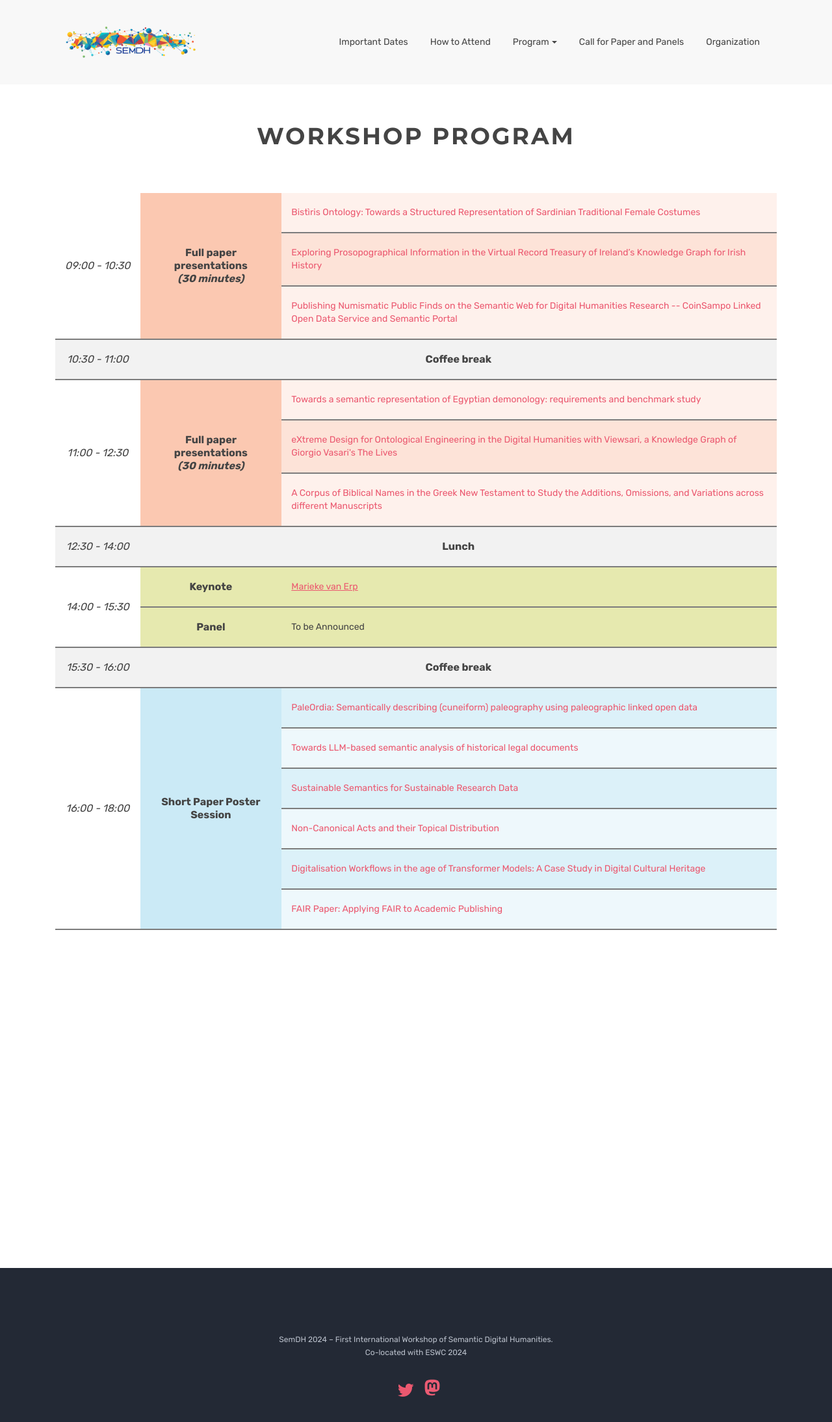
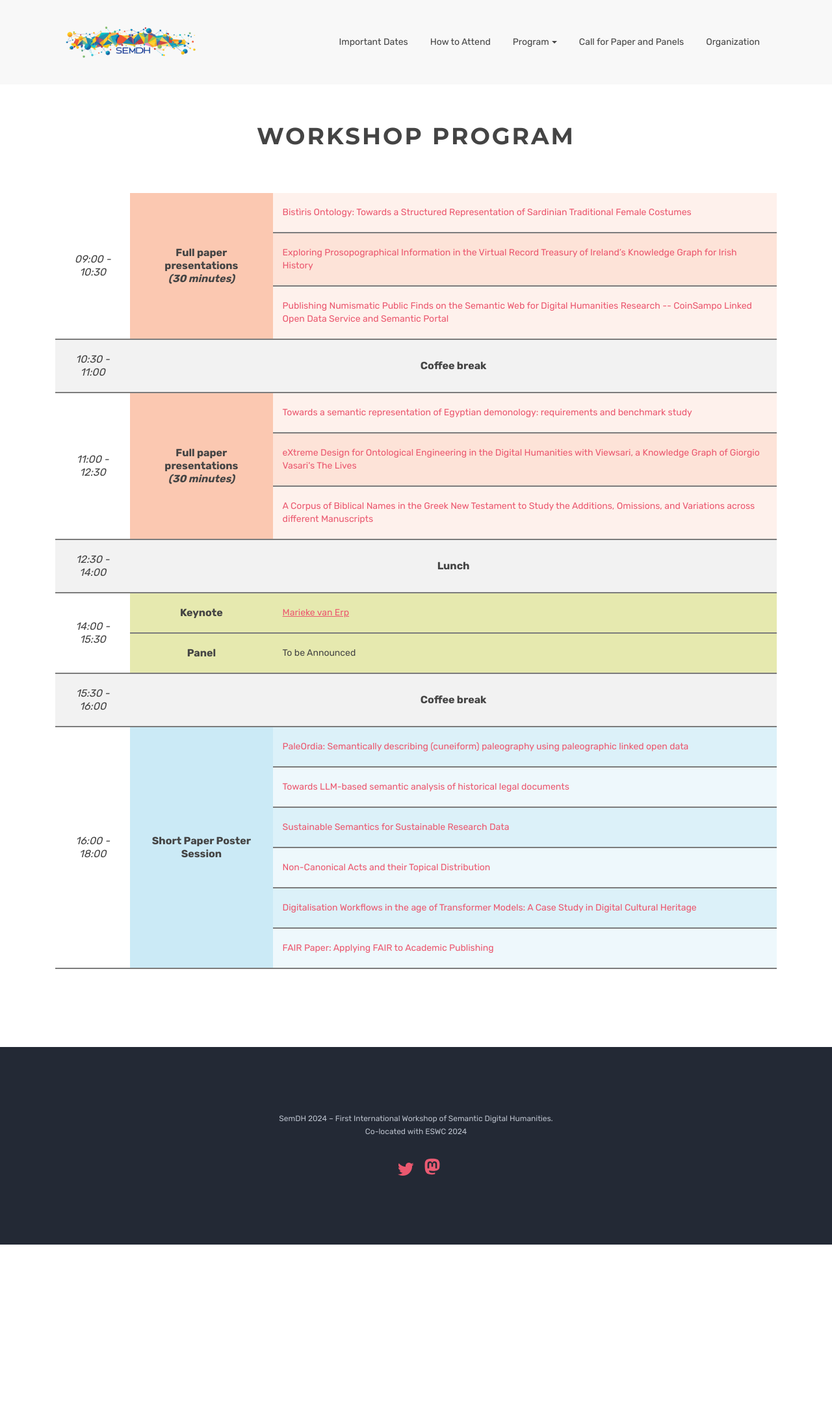
Before and after one commit to SemDH/semdh.github.io, a Jekyll site: the page built from program.html, in a window 1280 px wide. Shown: the top 2188 px of the page at 65% size. Built offline with Jekyll 4.4.1, drawn with Linux system fonts in a browser that asks for light colours.

Commit message:
Update custom CSS to fix table layout issue

```diff
--- a/assets/css/custom.css
+++ b/assets/css/custom.css
@@ -203,6 +203,7 @@
 table {
   width: 100%;
   border-collapse: collapse;
+  margin-bottom: -400px;
 }
 th,
 td {
@@ -247,7 +248,7 @@
 }
 .hour {
   background-color: #ffffff; /* Light grey background for hours */
-  white-space: nowrap;
+  /* white-space: nowrap; */
   font-style: italic;
   font-size: medium;
   text-align: center;
```
